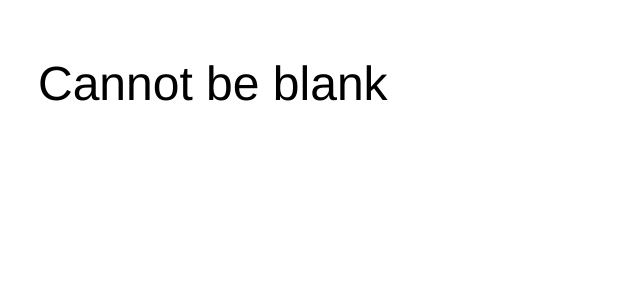
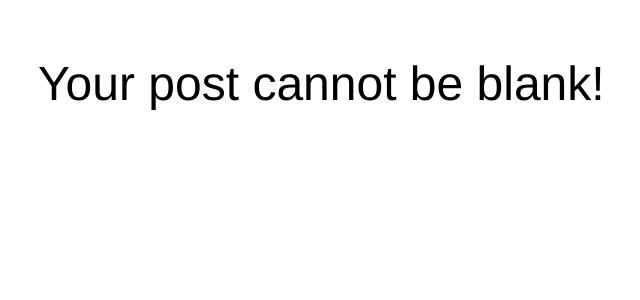
Before and after one commit to chinatimmy/flask-webforum, a Flask app: template templates/error.html in a window 1280 px wide. Shown: the top 300 px of the page, without its empty margins (282-922 px from the left). Run offline with Flask 2, Linux system fonts and the light colour scheme; the template is opened without the code that fills it, so the values that code supplies are empty.

Commit message:
⏰ timestamp placeholder & added favicon

```diff
--- a/forum.py
+++ b/forum.py
@@ -4,6 +4,7 @@
 '''
 import os
 import hashlib
+from time import strftime
 from flask import Flask, render_template, request
 from flask_sqlalchemy import SQLAlchemy
 from flask_wtf import FlaskForm
@@ -35,12 +36,13 @@ class PostForm(FlaskForm):
 
 class Post(DB.Model):
     '''
-        add models here
+        Declare and initialize database and variables
     '''
     __tablename__ = "posts"
     id = DB.Column(DB.Integer, primary_key=True)
     content = DB.Column(DB.String(64), unique=False, index=True)
     ipHash = DB.Column(DB.String(64), unique=False, index=True)
+    timestamp = DB.Column(DB.String(64), unique=False, index=True)
 
 DB.drop_all()
 DB.create_all()
@@ -48,25 +50,26 @@ DB.create_all()
 @app.route('/favicon.ico')
 def favicon():
     '''
-        placeholder for page/tab icon
+        Placeholder
     '''
     return ""
 
 @app.route('/', methods=['GET', 'POST'])
 def posts():
     '''
-        display the landing page
+        Displays the landing page
     '''
     post_form = PostForm()
     request_ip = request.remote_addr
     ip_hash = hashlib.sha224(bytes(str(request_ip), "utf-8")).hexdigest()[-16:]
+    sys_time = "%s" % strftime('%I:%M:%S %p')
     if post_form.validate_on_submit():
         text_content = post_form.text_content.data
         your_post = str(text_content[:128])
         if len(your_post) == 0:
             return render_template("error.html")
         # Hash their IP and take the last 8 characters
-        new_post = Post(content=str(your_post), ipHash=ip_hash)
+        new_post = Post(content=str(your_post), ipHash=ip_hash, timestamp=sys_time)
         # refresh database
         DB.session.add(new_post)
         DB.session.commit()
--- a/templates/error.html
+++ b/templates/error.html
@@ -8,7 +8,7 @@
 <body>
 	<div class="container">
 		<header class="main-header">
-			<h1 class="logo">Cannot be blank</h1>
+			<h2 class="logo">Your post cannot be blank!</h2>
 		</header>
 	</div>
 </body>
```
Also changed, not shown: templates/index.html (+6 -3 lines), static/favicon.ico (added).
